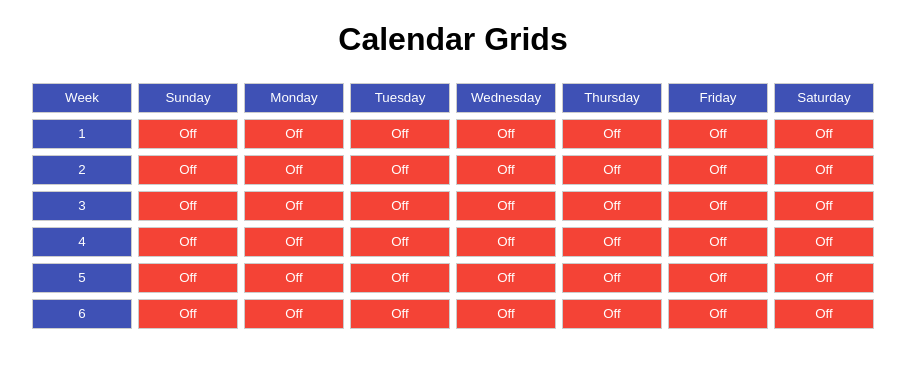
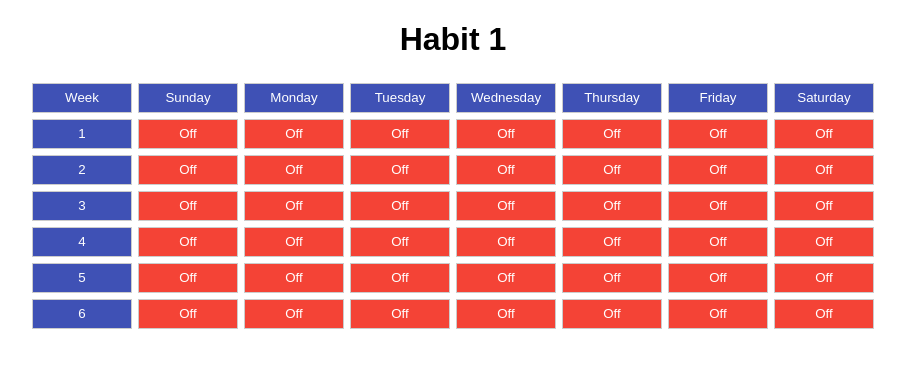
Before and after one commit to iampandor/habitsUI, a React (Create React App) app: page / in a window 1280 px wide. Shown: the top 368 px of the page, without its empty margins (187-1092 px from the left). Built offline with nearby package versions, Linux system fonts and the light colour scheme.

Commit message:
Title is now customizable

```diff
--- a/src/App.js
+++ b/src/App.js
@@ -73,9 +73,14 @@ const App = () => {
     }
   };
 
+  const getGridTitle = () => {
+    const gridTitles = ['Habit 1', 'Habit 2', 'Third Habit'];
+    return gridTitles[currentGridIndex];
+  };
+
   return (
     <div className="App">
-      <h1>Calendar Grids</h1>
+      <h1>{getGridTitle()}</h1>
       <div className="grid-container">
         {grids[currentGridIndex].map((rowArr, rowIndex) => (
           <div key={rowIndex} className="grid-row">
```
